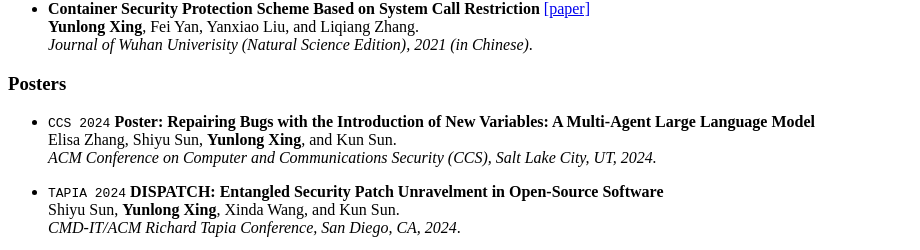
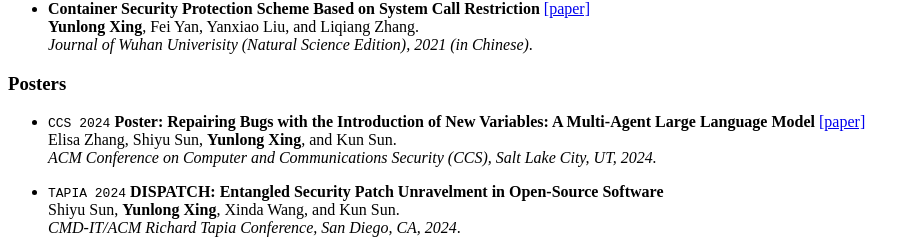
Before and after one commit to YunlongXing/yunlongxing.github.io, a Jekyll site: the page built from _pages/includes/pub.md, in a window 1280 px wide. Shown: the part 1492-1742 px from the top of the page, without its empty margins (0-920 px from the left). Built offline with Jekyll 4.4.1, drawn with Linux system fonts in a browser that asks for light colours; our own code applies the rules of GitHub Pages for plain Markdown files.

Commit message:
Update pub.md

```diff
--- a/_pages/includes/pub.md
+++ b/_pages/includes/pub.md
@@ -45,7 +45,7 @@ Fei Yan, **Yunlong Xing**, Shiwei Zhang, Zhihan Yue, and Yamin Zheng.<br>
 *Journal of Wuhan Univerisity (Natural Science Edition), 2021 (in Chinese)*.
 
 ### Posters
-- ``CCS 2024`` **Poster: Repairing Bugs with the Introduction of New Variables: A Multi-Agent Large Language Model** <br>
+- ``CCS 2024`` **Poster: Repairing Bugs with the Introduction of New Variables: A Multi-Agent Large Language Model** [\[paper\]](https://dl.acm.org/doi/10.1145/3658644.3691412)<br>
 Elisa Zhang, Shiyu Sun, **Yunlong Xing**, and Kun Sun. <br>
 *ACM Conference on Computer and Communications Security (CCS), Salt Lake City, UT, 2024.*
 
```
